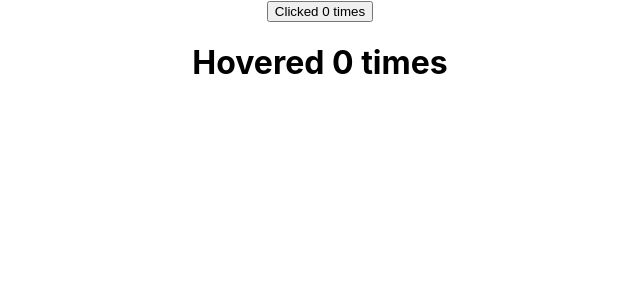
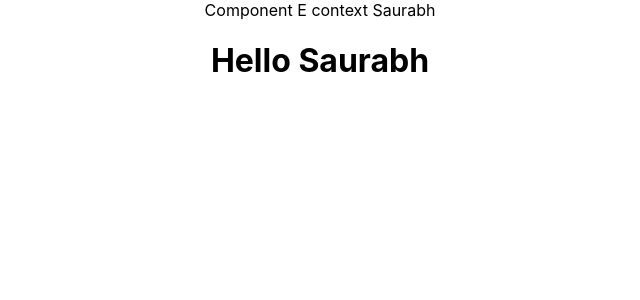
Before and after one commit to suman-saurabh-das/react-tutorial-javascript, a React (Create React App) app: page / in a window 1280 px wide. Shown: the top 300 px of the page, without its empty margins (320-960 px from the left). Built offline with nearby package versions, Linux system fonts and the light colour scheme.

Commit message:
Tutorials 38, 39 & 40 (Context) - Completed

```diff
--- a/src/App.js
+++ b/src/App.js
@@ -35,10 +35,12 @@
 // import ErrorBoundary from './components/section4/ErrorBoundary';
 // import ClickCounter from './components/section4/ClickCounter';
 // import HoverCounter from './components/section4/HoverCounter';
-import ClickCounter2 from './components/section4/ClickCounter2';
-import HoverCounter2 from './components/section4/HoverCounter2';
+// import ClickCounter2 from './components/section4/ClickCounter2';
+// import HoverCounter2 from './components/section4/HoverCounter2';
 // import User from './components/section4/User';
-import Counter from './components/section4/Counter';
+// import Counter from './components/section4/Counter';
+import ComponentC from './components/section4/ComponentC';
+import {UserProvider} from './components/section4/userContext'
 
 function App() {
   return (
@@ -129,7 +131,7 @@
       } /> */}
 
       {/* Passing props as children instead of render props */}
-      <Counter>
+      {/* <Counter>
         {(count, incrementCount) =>
           <ClickCounter2 count={count} incrementCount={incrementCount} />
         }
@@ -138,7 +140,11 @@
         {(count, incrementCount) =>
           <HoverCounter2 count={count} incrementCount={incrementCount} />
         }
-      </Counter>
+      </Counter> */}
+
+      <UserProvider value="Saurabh">
+        <ComponentC />
+      </UserProvider>
     </div>
   );
 }
--- /dev/null
+++ b/src/components/section4/ComponentC.js
@@ -0,0 +1,21 @@
+import React, { Component } from 'react'
+import ComponentE from './ComponentE'
+
+/*
+    Our goal is to get data from the App.js component to the ComponentF using context
+
+    Steps to implement context
+    1. Create the context
+    2. Provide a context value
+    3. Consume the context value
+*/
+
+class ComponentC extends Component {
+    render() {
+        return (
+            <ComponentE />
+        )
+    }
+}
+
+export default ComponentC
--- /dev/null
+++ b/src/components/section4/ComponentE.js
@@ -0,0 +1,22 @@
+import React, { Component } from 'react'
+import ComponentF from './ComponentF'
+import UserContext from './userContext'
+
+class ComponentE extends Component {
+
+    // We can also replace the ComponentE.contextType = UserContext by the following
+    static contextType = UserContext
+
+    render() {
+        return (
+            <>
+                Component E context {this.context}
+                <ComponentF />
+            </>
+        )
+    }
+}
+
+// ComponentE.contextType = UserContext
+
+export default ComponentE
--- /dev/null
+++ b/src/components/section4/ComponentF.js
@@ -0,0 +1,18 @@
+import React, { Component } from 'react'
+import { UserConsumer } from './userContext'
+
+class ComponentF extends Component {
+    render() {
+        return (
+            <UserConsumer>
+                {
+                    (username) => {
+                        return <h1>Hello {username}</h1>
+                    }
+                }
+            </UserConsumer>
+        )
+    }
+}
+
+export default ComponentF
--- a/src/components/section4/ErrorBoundary.js
+++ b/src/components/section4/ErrorBoundary.js
@@ -5,7 +5,7 @@
 
     Method 1 - getDerivedStateFromError(error)
         This method takes in error and can be used to set the value of a state variable based on the error.
-        And based on this state valiable, we can conditionally render our UI.
+        And based on this state variable, we can conditionally render our UI.
 
         Placing of error boundary -
         NOTE - We should separately enclose the components using error boundary so that when there is an error with a single component only that component will render the error UI and rest of the components will render as it is.
--- /dev/null
+++ b/src/components/section4/userContext.js
@@ -0,0 +1,41 @@
+import React from "react";
+
+/*
+    Step 1 - Creating the user context -
+    We will use the createContext method from react to create the UserContext.
+    Every object created using the createContext method comes with a provider and consumer react component.
+
+    Step 2 - Provide this context using the UserProvider component
+    The place we provide this UserProvider component is important as only the descendent components can consume it.
+    We will wrap ComponentC with UserProvider in App.js
+    The provider component is responsible for providing a value for all the descendent components.
+    The value that we want to provide is username, now this value can be consumed by componentC and any nested component.
+    We provide the value using the value attribute in the provider (just like passing props)
+
+    Step 3 - Consume the value in the desired component
+    To consume a context value, we need the UserConsumer component.
+    We will wrap the ComponentF by the UserConsumer component
+    Between the opening and closing tags of UserConsumer, we need to specify an arrow function
+    The function gets the userContext value as its parameter which can then be used within the function body to return a react element. (Here we are passing a function as a child to consumer component)
+
+    We can set a default value to the context, it is set while creating the context
+    It is passed as an argument to the createContext() method
+    This default value will be used when a component does not have a matching provider in the component tree.
+
+    Context type property - Earlier, we used UserConsumer component to consume the component value, we can also do it via using context type property on a class.
+    Step 1. export default UserContext.
+    Step 2. assign this UserContext to the contextType property on the class.
+    Step 3. in the render method, the UserContext value is available as this.context
+
+    Limitations of contextType
+    1. It only works with class components
+    2. We can subscribe to only a single context using context type
+*/
+
+const UserContext = React.createContext("Suman");
+
+const UserProvider = UserContext.Provider;
+const UserConsumer = UserContext.Consumer;
+
+export { UserProvider, UserConsumer }
+export default UserContext
```
